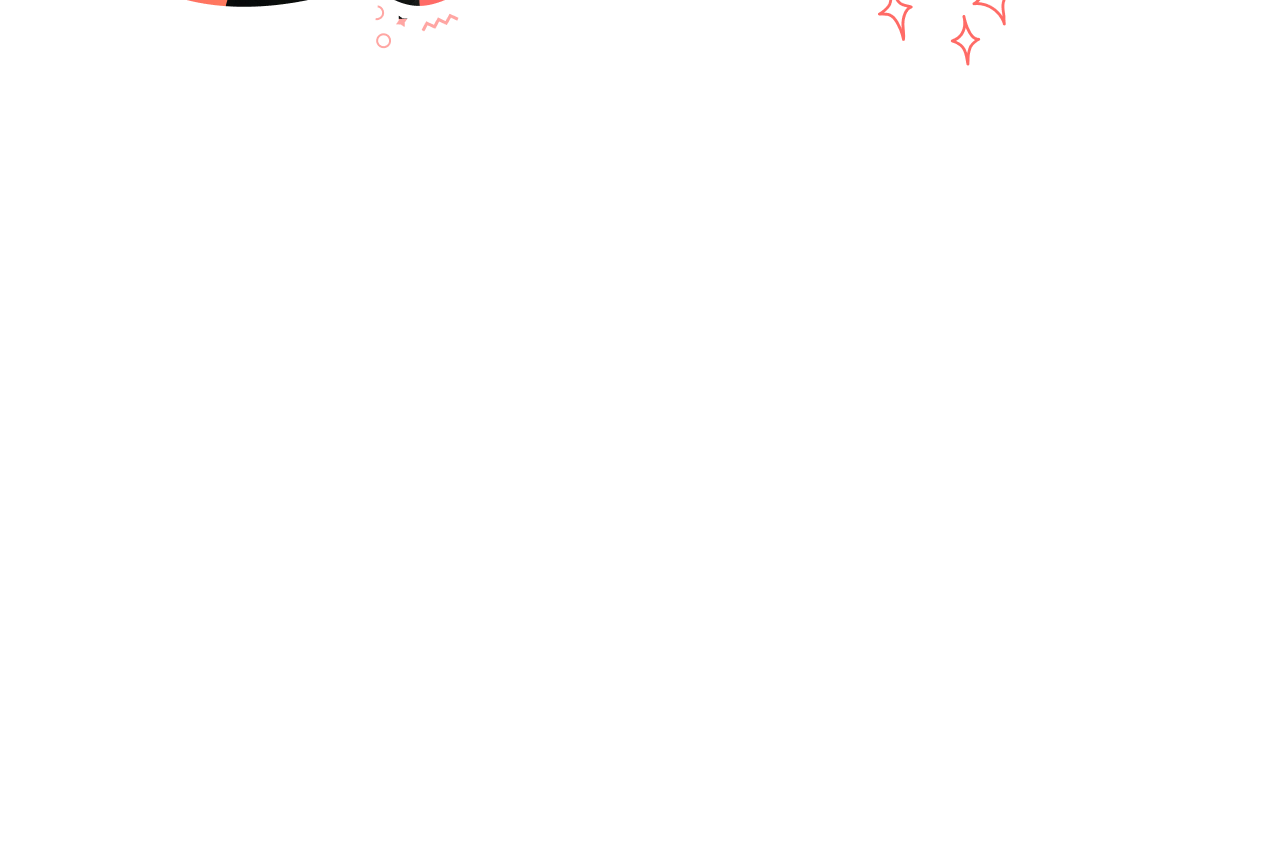
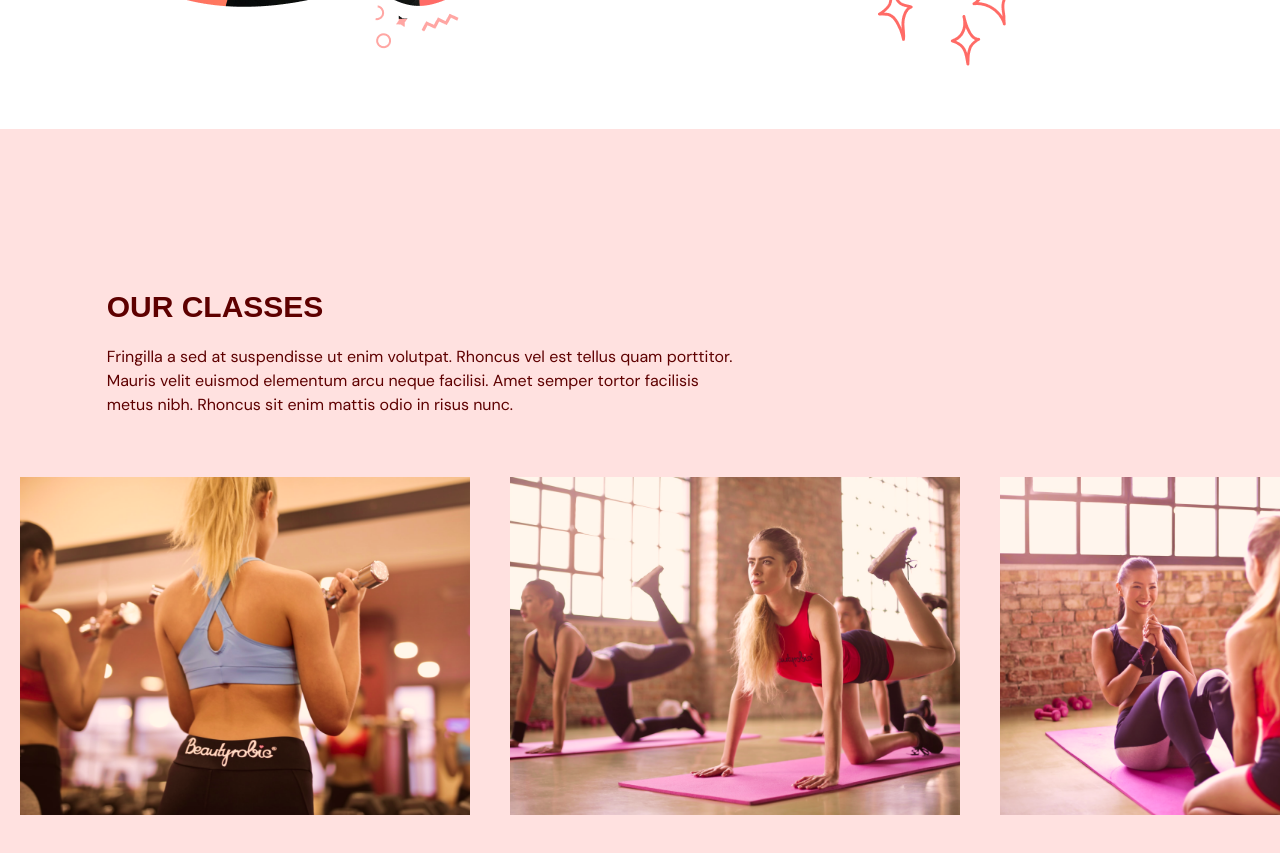
Before and after one commit to YoussefAsaad7/gym-landing-page, a React (Vite) app: page / in a window 1280 px wide. Shown: the part 2000-2853 px from the top of the page. Before the commit the page ends 2129 px from the top, so only its background shows below. Built offline with nearby package versions, Linux system fonts and the light colour scheme.

Commit message:
feat(ourclasses): display classes cards

```diff
--- a/src/App.tsx
+++ b/src/App.tsx
@@ -3,6 +3,7 @@
 import Home from "./scenes/home";
 import { SelectedPage } from "./shared/types";
 import Benefits from "./scenes/benefits";
+import OurClasses from "./scenes/ourclasses";
 function App() {
   const [isTopOfPage, setIsTopOfPage] = useState<boolean>(true);
   const [selectedPage, setSelectedPage] = useState<SelectedPage>(
@@ -31,6 +32,7 @@
       />
       <Home setSelectedPage={setSelectedPage} />
       <Benefits setSelectedPage={setSelectedPage} />
+      <OurClasses setSelectedPage={setSelectedPage}/>
 
     </div>
   );
--- /dev/null
+++ b/src/scenes/ourclasses/Class.tsx
@@ -0,0 +1,25 @@
+
+type Props = {
+    name:string,
+    description?: string,
+    image: any,
+}
+
+const Class = ({name, description, image}: Props) => {
+     const overlayStyles = `p-5 absolute z-30 flex
+        h-[380px] w-[450px] flex-col items-center justify-center
+        whitespace-normal bg-primary-500 text-center text-white
+        opacity-0 transition duration-500 hover:opacity-90`;
+
+        return (
+            <li className="relative mx-5 inline-block h-[380px] w-[450px]">
+            <div className={overlayStyles}>
+                <p className="text-2xl">{name}</p>
+                <p className="mt-5">{description}</p>
+            </div>
+            <img alt={`${image}`} src={image} />
+            </li>
+        );
+}
+
+export default Class
--- /dev/null
+++ b/src/scenes/ourclasses/index.tsx
@@ -0,0 +1,95 @@
+import { SelectedPage } from "@/shared/types"
+import image1 from '@/assets/image1.png';
+import image2 from '@/assets/image2.png';
+import image3 from '@/assets/image3.png';
+import image4 from '@/assets/image3.png';
+import image5 from '@/assets/image5.png';
+import image6 from '@/assets/image6.png';
+import { motion } from "framer-motion";
+import HText from "@/shared/HText";
+import type { ClassType } from "@/shared/types";
+import Class from './Class';
+const classes: Array<ClassType> = [
+  {
+    name: "Weight Training Classes",
+    description:
+      "Lorem ipsum dolor sit amet, consectetur adipiscing elit, sed do eiusmod tempor incididunt ut labore et dolore magna aliqua. Ut enim ad minim veniam, quis nostrud exercitation ullamco laboris nisi ut aliquip ex ea commodo consequat.",
+    image: image1,
+  },
+  {
+    name: "Yoga Classes",
+    image: image2,
+  },
+  {
+    name: "Ab Core Classes",
+    description:
+      "Lorem ipsum dolor sit amet, consectetur adipiscing elit, sed do eiusmod tempor incididunt ut labore et dolore magna aliqua. Ut enim ad minim veniam, quis nostrud exercitation ullamco laboris nisi ut aliquip ex ea commodo consequat.",
+    image: image3,
+  },
+  {
+    name: "Adventure Classes",
+    description:
+      "Lorem ipsum dolor sit amet, consectetur adipiscing elit, sed do eiusmod tempor incididunt ut labore et dolore magna aliqua. Ut enim ad minim veniam, quis nostrud exercitation ullamco laboris nisi ut aliquip ex ea commodo consequat.",
+    image: image4,
+  },
+  {
+    name: "Fitness Classes",
+    image: image5,
+  },
+  {
+    name: "Training Classes",
+    description:
+      "Lorem ipsum dolor sit amet, consectetur adipiscing elit, sed do eiusmod tempor incididunt ut labore et dolore magna aliqua. Ut enim ad minim veniam, quis nostrud exercitation ullamco laboris nisi ut aliquip ex ea commodo consequat.",
+    image: image6,
+  },
+];
+
+type Props = {
+    setSelectedPage: (value: SelectedPage) => void;
+}
+
+const OurClasses = ({setSelectedPage}: Props) => {
+  return (
+    <section id="ourclasses" className="w-full bg-primary-100 py-40">
+        <motion.div
+            onViewportEnter={()=> setSelectedPage(SelectedPage.OurClasses)}
+            >
+                <motion.div
+                    className="mx-auto w-5/6"
+                    initial="hidden"
+                    whileInView="visible"
+                    viewport={{once: true, amount: 0.5}}
+                    transition={{duration: 0.5}}
+                    variants={{
+                        hidden: {opacity: 0, x: -50},
+                        visible: {opacity: 1, x: 0},
+                    }}
+                >
+                <div className="md:w-3/5">
+                    <HText>OUR CLASSES</HText>
+                    <p className="py-5">
+                        Fringilla a sed at suspendisse ut enim volutpat. Rhoncus vel est
+                        tellus quam porttitor. Mauris velit euismod elementum arcu neque
+                        facilisi. Amet semper tortor facilisis metus nibh. Rhoncus sit
+                        enim mattis odio in risus nunc.
+                    </p>
+                </div>
+                </motion.div>
+                <div className="mt-10 h-[353px] w-full overflow-x-auto overflow-y-hidden">
+                    <ul className="w-[2800px] whitespace-nowrap">
+                        {classes.map((item: ClassType, index)=> {
+                            return <Class
+                                key= {`${item.name}-${index}`}
+                                name= {item.name}
+                                description= {item.description}
+                                image={item.image}
+                            />
+                            })}
+                    </ul>
+                </div>
+        </motion.div>
+    </section>
+  )
+}
+
+export default OurClasses
```
